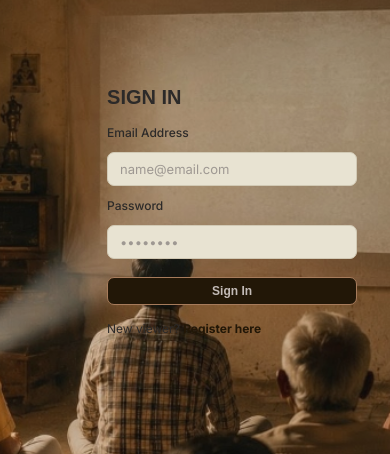
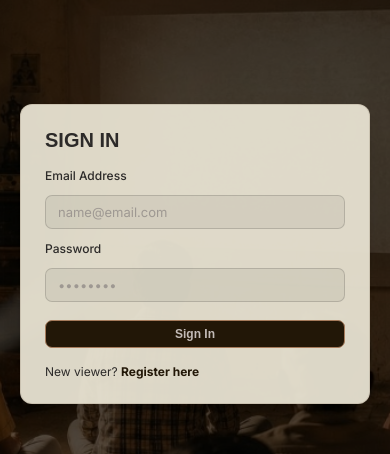
Before and after one commit to prakrutikalagudi/ShowSphere, a React (Vite) app in the folder frontend/: page /login in a window 390 px wide. Shown: the part 267-721 px from the top of the page. Built offline with nearby package versions, Linux system fonts and the light colour scheme; no server answers; the HTML template or start-up script is replaced by a standard one; a web font is replaced by a local one.

Commit message:
Fix show poster mapping and optimize mobile layout for auth pages

```diff
--- a/frontend/src/index.css
+++ b/frontend/src/index.css
@@ -384,3 +384,40 @@ body {
     padding: 6px 12px !important;
   }
 }
+
+/* ─── Auth Cards Mobile Responsive Fixes ─── */
+@media (max-width: 768px) {
+  /* Make overlay darker for readability on mobile screen */
+  .auth-overlay-mobile-fix {
+    background-color: rgba(0, 0, 0, 0.65) !important;
+  }
+
+  /* Center the card and apply semi-transparent paper card backdrop */
+  .auth-card-mobile-fix {
+    margin-top: 0px !important;
+    margin-left: 0px !important;
+    margin-right: 0px !important;
+    align-self: center !important;
+    width: 90% !important;
+    max-width: 350px !important;
+    padding: 24px 24px !important;
+    background: rgba(232, 227, 210, 0.95) !important; /* Lighter vintage cream backdrop matching theme */
+    border: 1px solid rgba(126, 106, 86, 0.2) !important;
+    border-radius: 12px !important;
+    box-shadow: var(--shadow-xl) !important;
+  }
+
+  /* Make text dark on the card since backdrop is cream */
+  .auth-card-mobile-fix h2,
+  .auth-card-mobile-fix label,
+  .auth-card-mobile-fix p {
+    color: #2C2A29 !important;
+  }
+
+  /* Adjust register card position slightly on mobile */
+  .auth-card-mobile-fix form input {
+    background-color: rgba(0, 0, 0, 0.05) !important;
+    border: 1px solid rgba(0, 0, 0, 0.15) !important;
+    color: #2C2A29 !important;
+  }
+}
--- a/frontend/src/pages/Login.jsx
+++ b/frontend/src/pages/Login.jsx
@@ -54,15 +54,20 @@ const Login = () => {
     }} className="fade-in">
 
       {/* Dark overlay */}
-      <div style={{
+      <div
+        className="auth-overlay-mobile-fix"
+        style={{
           position: 'absolute',
           inset: 0,
           backgroundColor: 'rgba(44, 42, 41, 0.15)',
           zIndex: 1
-      }} />
+        }}
+      />
 
       {/* Login Card (Fits inside the projector screen of the background image) */}
-      <div style={{
+      <div
+        className="auth-card-mobile-fix"
+        style={{
           position: 'relative',
           zIndex: 2,
           marginTop: '-22%', /* Align with the projector screen */
@@ -75,7 +80,8 @@ const Login = () => {
           border: 'none',
           boxShadow: 'none',
           textAlign: 'left'
-      }}>
+        }}
+      >
         <div style={{ marginBottom: '16px' }}>
           <h2 style={{
             fontSize: '20px',
--- a/frontend/src/pages/Register.jsx
+++ b/frontend/src/pages/Register.jsx
@@ -48,15 +48,20 @@ const Register = () => {
     }} className="fade-in">
 
       {/* Dark overlay */}
-      <div style={{
+      <div
+        className="auth-overlay-mobile-fix"
+        style={{
           position: 'absolute',
           inset: 0,
           backgroundColor: 'rgba(44, 42, 41, 0.15)',
           zIndex: 1
-      }} />
+        }}
+      />
 
       {/* Register Card (Fits inside the projector screen of the background image) */}
-      <div style={{
+      <div
+        className="auth-card-mobile-fix"
+        style={{
           position: 'relative',
           zIndex: 2,
           marginTop: '-22%', /* Align with the projector screen */
@@ -69,7 +74,8 @@ const Register = () => {
           border: 'none',
           boxShadow: 'none',
           textAlign: 'left'
-      }}>
+        }}
+      >
         <div style={{ marginBottom: '10px' }}>
           <h2 style={{
             fontSize: '16px',
```
Also changed, not shown: 1 other file (tests, documents, lock files or other folders). Lines whose indentation alone changed are shown as unchanged.
